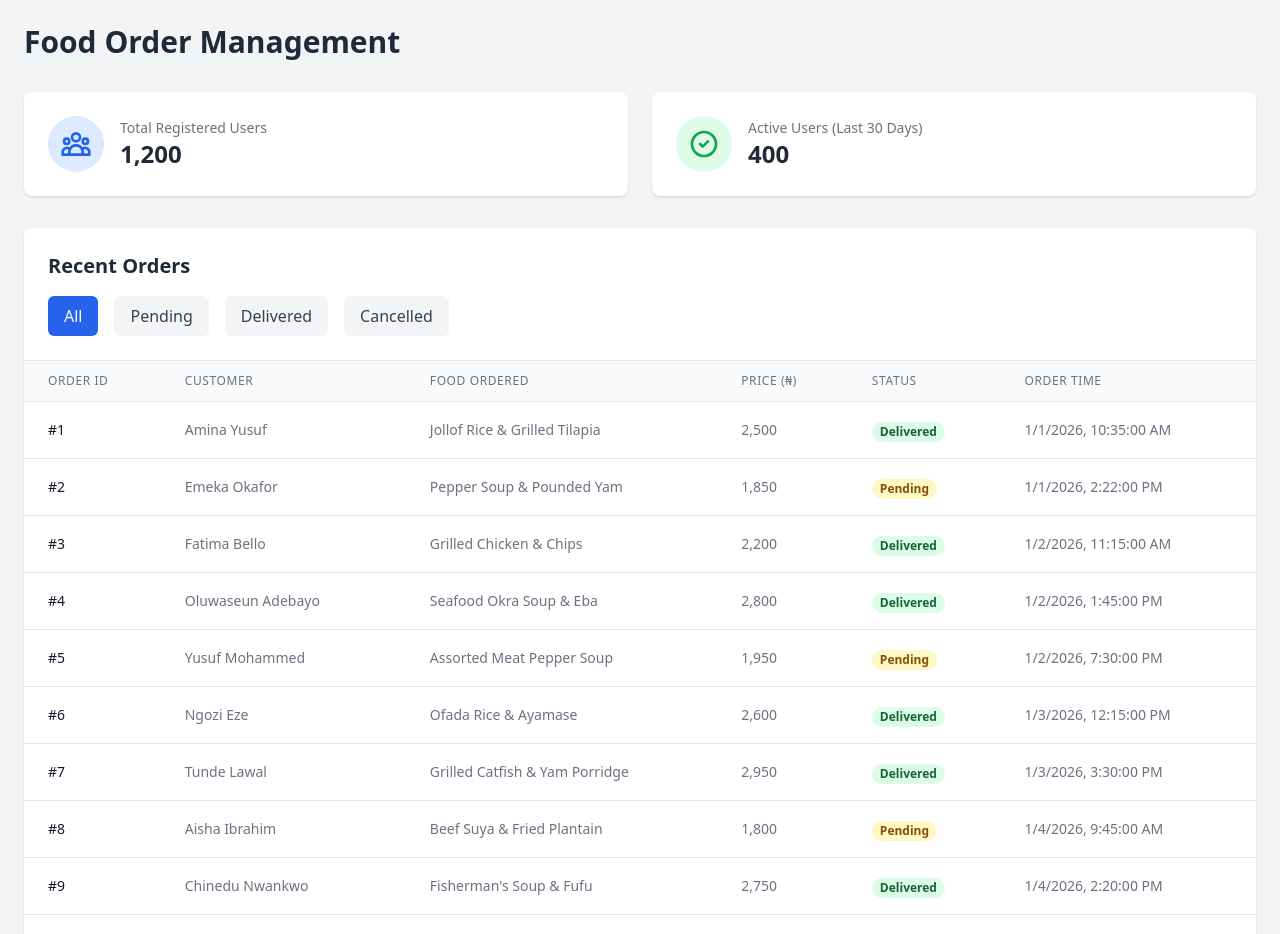
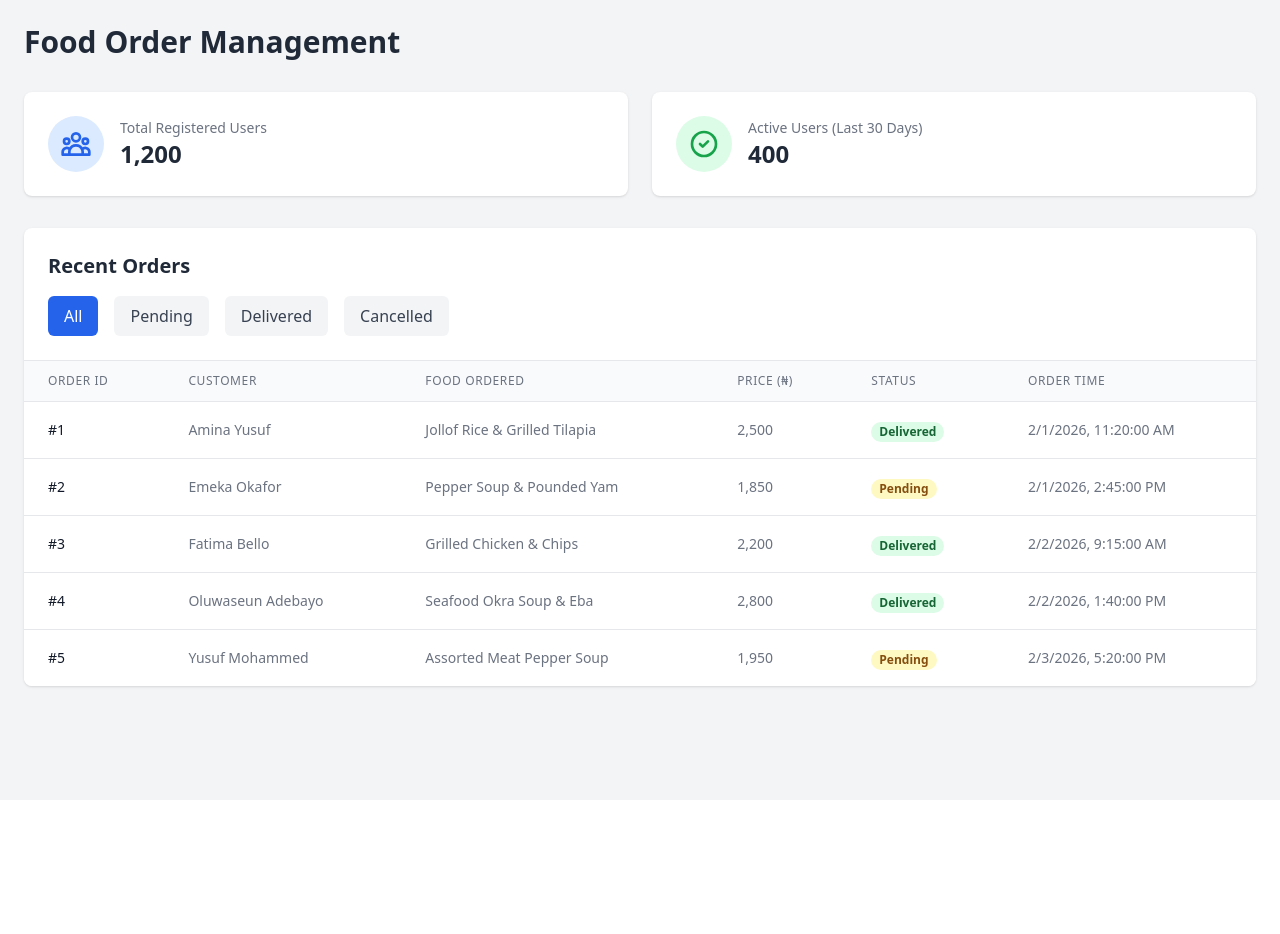
Before and after one commit to bluefound/foodybackend, a React (Create React App) app: page / in a window 1280 px wide. Shown: the top 934 px of the page. After the commit the page ends 800 px from the top, so only its background shows below. Built offline with nearby package versions, Linux system fonts and the light colour scheme.

Commit message:
Reset orders to Feb 1-3, 2026 (5 orders)

```diff
--- a/src/App.js
+++ b/src/App.js
@@ -5,70 +5,11 @@ const App = () => {
 
   // Food orders with prices between ₦1,500 and ₦3,000
    const orders = [
-  { id: 1, customerName: "Amina Yusuf", foodOrdered: "Jollof Rice & Grilled Tilapia", price: 2500, status: "Delivered", orderTime: "2026-01-01 10:35" },
-  { id: 2, customerName: "Emeka Okafor", foodOrdered: "Pepper Soup & Pounded Yam", price: 1850, status: "Pending", orderTime: "2026-01-01 14:22" },
-  { id: 3, customerName: "Fatima Bello", foodOrdered: "Grilled Chicken & Chips", price: 2200, status: "Delivered", orderTime: "2026-01-02 11:15" },
-  { id: 4, customerName: "Oluwaseun Adebayo", foodOrdered: "Seafood Okra Soup & Eba", price: 2800, status: "Delivered", orderTime: "2026-01-02 13:45" },
-  { id: 5, customerName: "Yusuf Mohammed", foodOrdered: "Assorted Meat Pepper Soup", price: 1950, status: "Pending", orderTime: "2026-01-02 19:30" },
-  { id: 6, customerName: "Ngozi Eze", foodOrdered: "Ofada Rice & Ayamase", price: 2600, status: "Delivered", orderTime: "2026-01-03 12:15" },
-  { id: 7, customerName: "Tunde Lawal", foodOrdered: "Grilled Catfish & Yam Porridge", price: 2950, status: "Delivered", orderTime: "2026-01-03 15:30" },
-  { id: 8, customerName: "Aisha Ibrahim", foodOrdered: "Beef Suya & Fried Plantain", price: 1800, status: "Pending", orderTime: "2026-01-04 09:45" },
-  { id: 9, customerName: "Chinedu Nwankwo", foodOrdered: "Fisherman's Soup & Fufu", price: 2750, status: "Delivered", orderTime: "2026-01-04 14:20" },
-  { id: 10, customerName: "Zainab Abdullahi", foodOrdered: "Chicken Shawarma & Fries", price: 2300, status: "Delivered", orderTime: "2026-01-05 11:10" },
-  { id: 11, customerName: "Oluwaseyi Johnson", foodOrdered: "Goat Meat Pepper Soup", price: 2450, status: "Delivered", orderTime: "2026-01-05 16:45" },
-  { id: 12, customerName: "Adebayo Ogunlesi", foodOrdered: "Fried Rice & Grilled Chicken", price: 2900, status: "Pending", orderTime: "2026-01-06 10:30" },
-  { id: 13, customerName: "Chioma Okonkwo", foodOrdered: "Banga Soup & Starch", price: 2100, status: "Delivered", orderTime: "2026-01-06 13:15" },
-  { id: 14, customerName: "Ibrahim Suleiman", foodOrdered: "Grilled Tilapia & Yam Chips", price: 2700, status: "Delivered", orderTime: "2026-01-06 18:30" },
-  { id: 15, customerName: "Blessing Okafor", foodOrdered: "Efo Riro & Pounded Yam", price: 1950, status: "Pending", orderTime: "2026-01-06 20:15" },
-  { id: 16, customerName: "Oluwatosin Adeleke", foodOrdered: "Jollof Rice & Grilled Chicken", price: 2800, status: "Delivered", orderTime: "2026-01-07 11:20" },
-  { id: 17, customerName: "Mohammed Bello", foodOrdered: "Pepper Soup & Yam", price: 1750, status: "Pending", orderTime: "2026-01-07 14:45" },
-  { id: 18, customerName: "Amina Lawal", foodOrdered: "Grilled Catfish & Plantain", price: 2950, status: "Delivered", orderTime: "2026-01-07 18:30" },
-  { id: 19, customerName: "Chukwuemeka Okafor", foodOrdered: "Ofe Nsala & Fufu", price: 2250, status: "Delivered", orderTime: "2026-01-08 09:15" },
-  { id: 20, customerName: "Aisha Yusuf", foodOrdered: "Beef Suya & Chips", price: 1950, status: "Pending", orderTime: "2026-01-08 13:40" },
-  { id: 21, customerName: "Oluwaseun Adebayo", foodOrdered: "Seafood Okro Soup & Eba", price: 2850, status: "Delivered", orderTime: "2026-01-08 17:20" },
-  { id: 22, customerName: "Ibrahim Mohammed", foodOrdered: "Grilled Tilapia & Yam Chips", price: 2600, status: "Delivered", orderTime: "2026-01-09 10:30" },
-  { id: 23, customerName: "Chioma Eze", foodOrdered: "Fried Rice & Chicken", price: 2450, status: "Pending", orderTime: "2026-01-09 14:15" },
-  { id: 24, customerName: "Emmanuel Okonkwo", foodOrdered: "Pepper Soup & Pounded Yam", price: 1850, status: "Delivered", orderTime: "2026-01-09 19:00" },
-  { id: 25, customerName: "Aminat Ogunlesi", foodOrdered: "Jollof Rice & Grilled Tilapia", price: 2700, status: "Delivered", orderTime: "2026-01-10 11:45" },
-  { id: 26, customerName: "Yusuf Bello", foodOrdered: "Banga Soup & Starch", price: 2150, status: "Pending", orderTime: "2026-01-10 15:20" },
-  { id: 27, customerName: "Oluwaseun Adeleke", foodOrdered: "Grilled Chicken & Chips", price: 2300, status: "Delivered", orderTime: "2026-01-10 18:45" },
-  { id: 28, customerName: "Aisha Mohammed", foodOrdered: "Pepper Soup & Yam", price: 1750, status: "Delivered", orderTime: "2026-01-11 10:15" },
-  { id: 29, customerName: "Chinedu Okafor", foodOrdered: "Ofada Rice & Ayamase", price: 2650, status: "Pending", orderTime: "2026-01-11 14:30" },
-  { id: 30, customerName: "Amina Yusuf", foodOrdered: "Grilled Catfish & Yam Porridge", price: 2900, status: "Delivered", orderTime: "2026-01-11 19:15" },
-  { id: 31, customerName: "Oluwaseyi Johnson", foodOrdered: "Beef Suya & Plantain", price: 1950, status: "Delivered", orderTime: "2026-01-12 09:30" },
-  { id: 32, customerName: "Adebayo Ogunlesi", foodOrdered: "Seafood Okra Soup & Eba", price: 2850, status: "Pending", orderTime: "2026-01-12 13:45" },
-  { id: 33, customerName: "Chioma Okonkwo", foodOrdered: "Jollof Rice & Grilled Chicken", price: 2450, status: "Delivered", orderTime: "2026-01-12 17:30" },
-  { id: 34, customerName: "Ibrahim Suleiman", foodOrdered: "Pepper Soup & Pounded Yam", price: 1800, status: "Delivered", orderTime: "2026-01-13 10:15" },
-  { id: 35, customerName: "Blessing Okafor", foodOrdered: "Grilled Tilapia & Chips", price: 2750, status: "Pending", orderTime: "2026-01-13 14:45" },
-  { id: 36, customerName: "Aminat Bello", foodOrdered: "Jollof Rice & Chicken", price: 1950, status: "Delivered", orderTime: "2026-01-14 11:20" },
-  { id: 37, customerName: "Mohammed Yusuf", foodOrdered: "Pepper Soup & Yam", price: 1750, status: "Pending", orderTime: "2026-01-14 14:45" },
-  { id: 38, customerName: "Aisha Lawal", foodOrdered: "Grilled Catfish & Plantain", price: 1850, status: "Delivered", orderTime: "2026-01-14 18:30" },
-  { id: 39, customerName: "Chukwuemeka Okafor", foodOrdered: "Ofe Nsala & Fufu", price: 1650, status: "Delivered", orderTime: "2026-01-15 09:15" },
-  { id: 40, customerName: "Aisha Yusuf", foodOrdered: "Beef Suya & Chips", price: 1950, status: "Pending", orderTime: "2026-01-15 13:40" },
-  { id: 41, customerName: "Oluwaseun Adebayo", foodOrdered: "Seafood Okro Soup & Eba", price: 1800, status: "Delivered", orderTime: "2026-01-15 17:20" },
-  { id: 42, customerName: "Ibrahim Mohammed", foodOrdered: "Grilled Tilapia & Yam Chips", price: 1750, status: "Delivered", orderTime: "2026-01-16 10:30" },
-  { id: 43, customerName: "Chioma Eze", foodOrdered: "Fried Rice & Chicken", price: 1650, status: "Pending", orderTime: "2026-01-16 14:15" },
-  { id: 44, customerName: "Emmanuel Okonkwo", foodOrdered: "Pepper Soup & Pounded Yam", price: 1850, status: "Delivered", orderTime: "2026-01-16 19:00" },
-  { id: 45, customerName: "Aminat Ogunlesi", foodOrdered: "Jollof Rice & Grilled Tilapia", price: 1950, status: "Delivered", orderTime: "2026-01-17 11:45" },
-  { id: 46, customerName: "Yusuf Bello", foodOrdered: "Banga Soup & Starch", price: 1750, status: "Pending", orderTime: "2026-01-17 15:20" },
-  { id: 47, customerName: "Oluwaseun Adeleke", foodOrdered: "Grilled Chicken & Chips", price: 1800, status: "Delivered", orderTime: "2026-01-17 18:45" },
-  { id: 48, customerName: "Aisha Mohammed", foodOrdered: "Pepper Soup & Yam", price: 1650, status: "Delivered", orderTime: "2026-01-18 10:15" },
-  { id: 49, customerName: "Chinedu Okafor", foodOrdered: "Ofada Rice & Ayamase", price: 1950, status: "Pending", orderTime: "2026-01-18 14:30" },
-  { id: 50, customerName: "Amina Yusuf", foodOrdered: "Grilled Catfish & Yam Porridge", price: 1850, status: "Delivered", orderTime: "2026-01-18 19:15" },
-  { id: 51, customerName: "Oluwaseyi Johnson", foodOrdered: "Beef Suya & Plantain", price: 1750, status: "Delivered", orderTime: "2026-01-19 09:30" },
-  { id: 52, customerName: "Adebayo Ogunlesi", foodOrdered: "Seafood Okra Soup & Eba", price: 1800, status: "Pending", orderTime: "2026-01-19 13:45" },
-  { id: 53, customerName: "Chioma Okonkwo", foodOrdered: "Jollof Rice & Grilled Chicken", price: 1650, status: "Delivered", orderTime: "2026-01-19 17:30" },
-  { id: 54, customerName: "Ibrahim Suleiman", foodOrdered: "Pepper Soup & Pounded Yam", price: 1950, status: "Delivered", orderTime: "2026-01-20 10:15" },
-  { id: 55, customerName: "Blessing Okafor", foodOrdered: "Grilled Tilapia & Chips", price: 1750, status: "Pending", orderTime: "2026-01-20 14:45" },
-  { id: 56, customerName: "Aminat Bello", foodOrdered: "Jollof Rice & Chicken", price: 1850, status: "Delivered", orderTime: "2026-01-21 11:20" },
-  { id: 57, customerName: "Mohammed Yusuf", foodOrdered: "Pepper Soup & Yam", price: 1650, status: "Pending", orderTime: "2026-01-21 14:45" },
-  { id: 58, customerName: "Aisha Lawal", foodOrdered: "Grilled Catfish & Plantain", price: 1950, status: "Delivered", orderTime: "2026-01-21 18:30" },
-  { id: 59, customerName: "Chukwuemeka Okafor", foodOrdered: "Ofe Nsala & Fufu", price: 1750, status: "Delivered", orderTime: "2026-01-22 09:15" },
-  { id: 60, customerName: "Aisha Yusuf", foodOrdered: "Beef Suya & Chips", price: 1800, status: "Pending", orderTime: "2026-01-22 13:40" },
-  { id: 61, customerName: "Oluwaseun Adebayo", foodOrdered: "Seafood Okro Soup & Eba", price: 1650, status: "Delivered", orderTime: "2026-01-22 17:20" },
-  { id: 62, customerName: "Ibrahim Mohammed", foodOrdered: "Grilled Tilapia & Yam Chips", price: 1950, status: "Delivered", orderTime: "2026-01-23 10:30" },
-  { id: 63, customerName: "Chioma Eze", foodOrdered: "Fried Rice & Chicken", price: 1750, status: "Pending", orderTime: "2026-01-23 14:15" },
-  { id: 64, customerName: "Emmanuel Okonkwo", foodOrdered: "Pepper Soup & Pounded Yam", price: 1850, status: "Delivered", orderTime: "2026-01-23 19:00" }
+  { id: 1, customerName: "Amina Yusuf", foodOrdered: "Jollof Rice & Grilled Tilapia", price: 2500, status: "Delivered", orderTime: "2026-02-01 11:20" },
+  { id: 2, customerName: "Emeka Okafor", foodOrdered: "Pepper Soup & Pounded Yam", price: 1850, status: "Pending", orderTime: "2026-02-01 14:45" },
+  { id: 3, customerName: "Fatima Bello", foodOrdered: "Grilled Chicken & Chips", price: 2200, status: "Delivered", orderTime: "2026-02-02 09:15" },
+  { id: 4, customerName: "Oluwaseun Adebayo", foodOrdered: "Seafood Okra Soup & Eba", price: 2800, status: "Delivered", orderTime: "2026-02-02 13:40" },
+  { id: 5, customerName: "Yusuf Mohammed", foodOrdered: "Assorted Meat Pepper Soup", price: 1950, status: "Pending", orderTime: "2026-02-03 17:20" }
 ];
   return (
     <div className="min-h-screen bg-gray-100 p-6">
```
